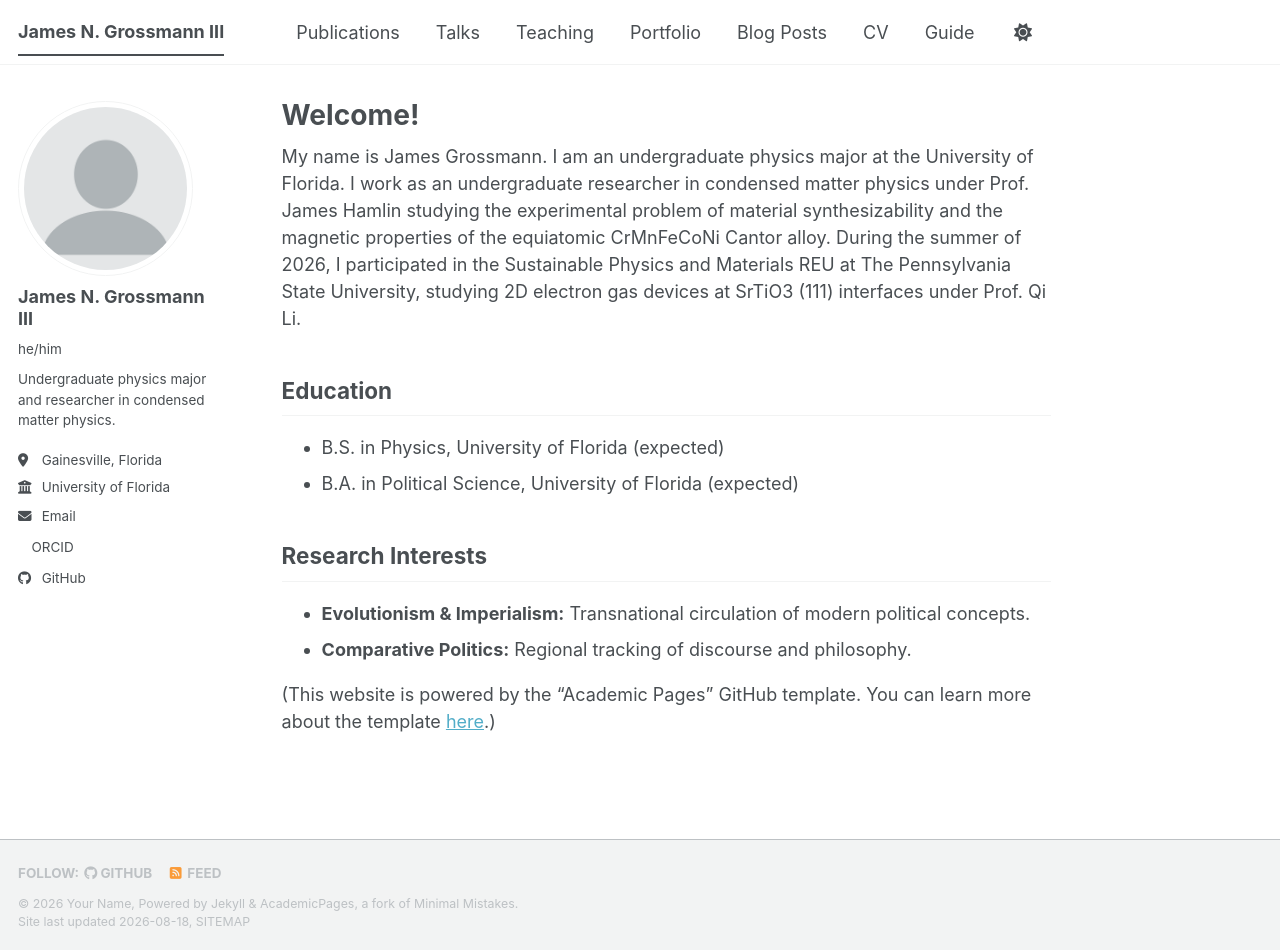
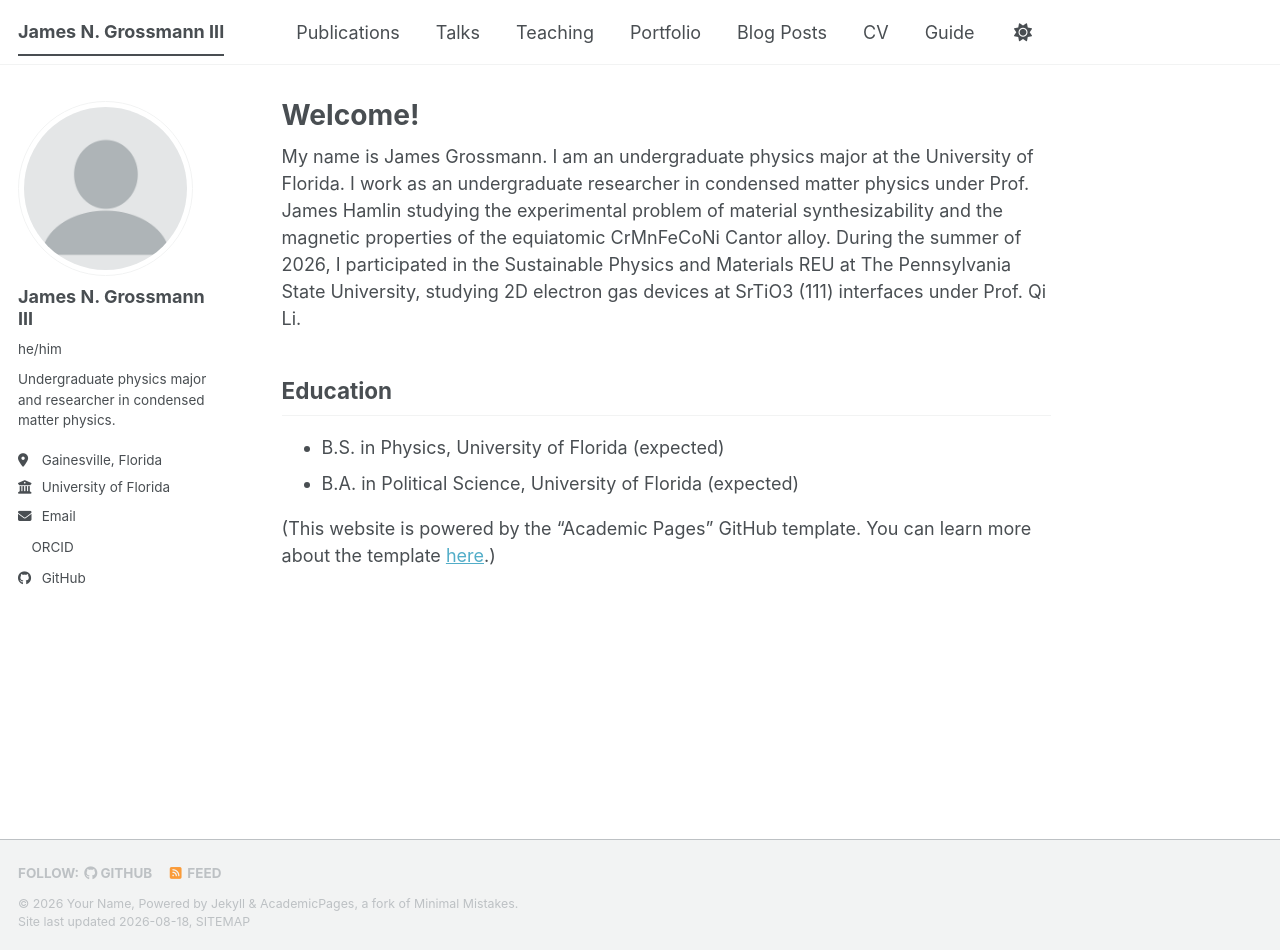
Before and after one commit to JNG-III/JNG-III.github.io, a Jekyll site: the page built from _pages/about.md, in a window 1280 px wide and 950 px high. Built offline with Jekyll 4.4.1, drawn with Linux system fonts in a browser that asks for light colours; a style sheet for code colours, icons or effects is not loaded.

```diff
--- a/_pages/about.md
+++ b/_pages/about.md
@@ -11,9 +11,5 @@ My name is James Grossmann. I am an undergraduate physics major at the Universit
 *  B.S. in Physics, University of Florida (expected)
 *  B.A. in Political Science, University of Florida (expected)
 
-## Research Interests
-*   **Evolutionism & Imperialism:** Transnational circulation of modern political concepts.
-*   **Comparative Politics:** Regional tracking of discourse and philosophy.
-
 
 (This website is powered by the "Academic Pages" GitHub template. You can learn more about the template [here](https://github.com/academicpages/academicpages.github.io).)
```
